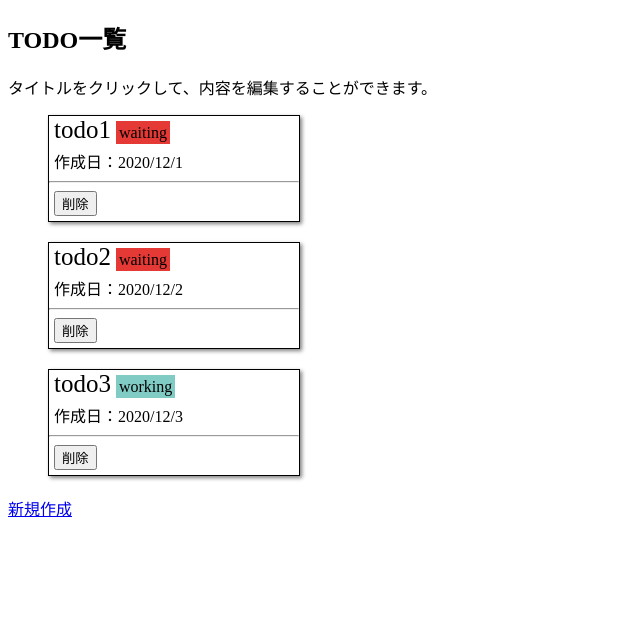
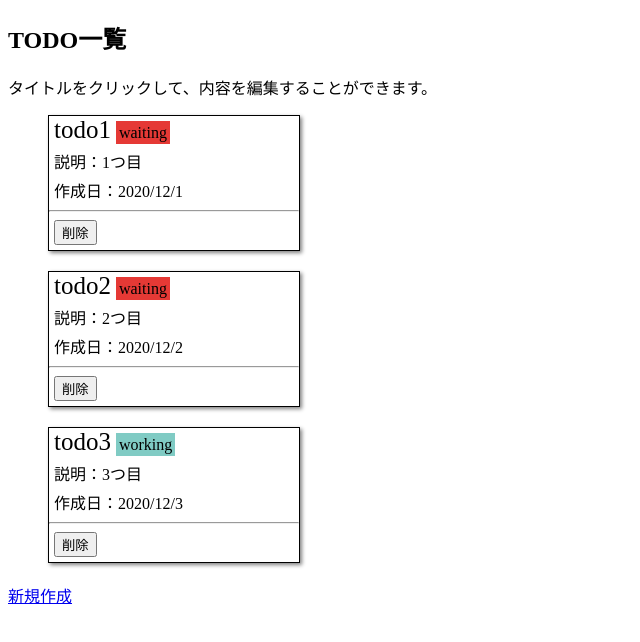
Before and after one commit to takamai0611/Vue-todo, a Vue app: page / in a window 1280 px wide. Shown: the top 642 px of the page, without its empty margins (0-640 px from the left). Built offline with nearby package versions, Linux system fonts and the light colour scheme.

Commit message:
add:説明の欄を追加

```diff
--- a/src/components/TodoItem.vue
+++ b/src/components/TodoItem.vue
@@ -4,6 +4,7 @@
       <span class="title" @click="clickTitle">{{ todo.title }}</span>
       <span class="status" :class="todo.status">{{ todo.status }}</span>
     </div>
+    <div class="body">説明：{{ todo.description }}</div>
     <div class="body">作成日：{{ formatDate }}</div>
     <hr />
     <div class="action">
```
